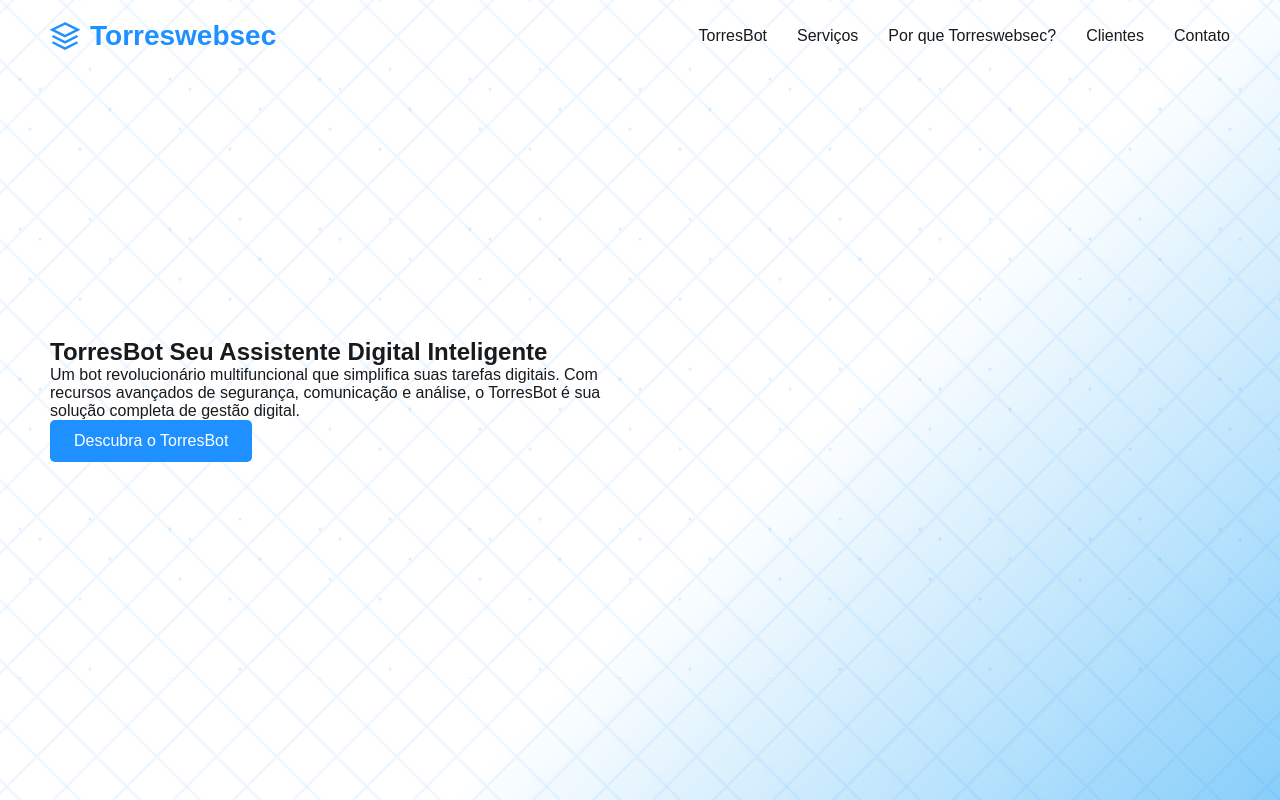
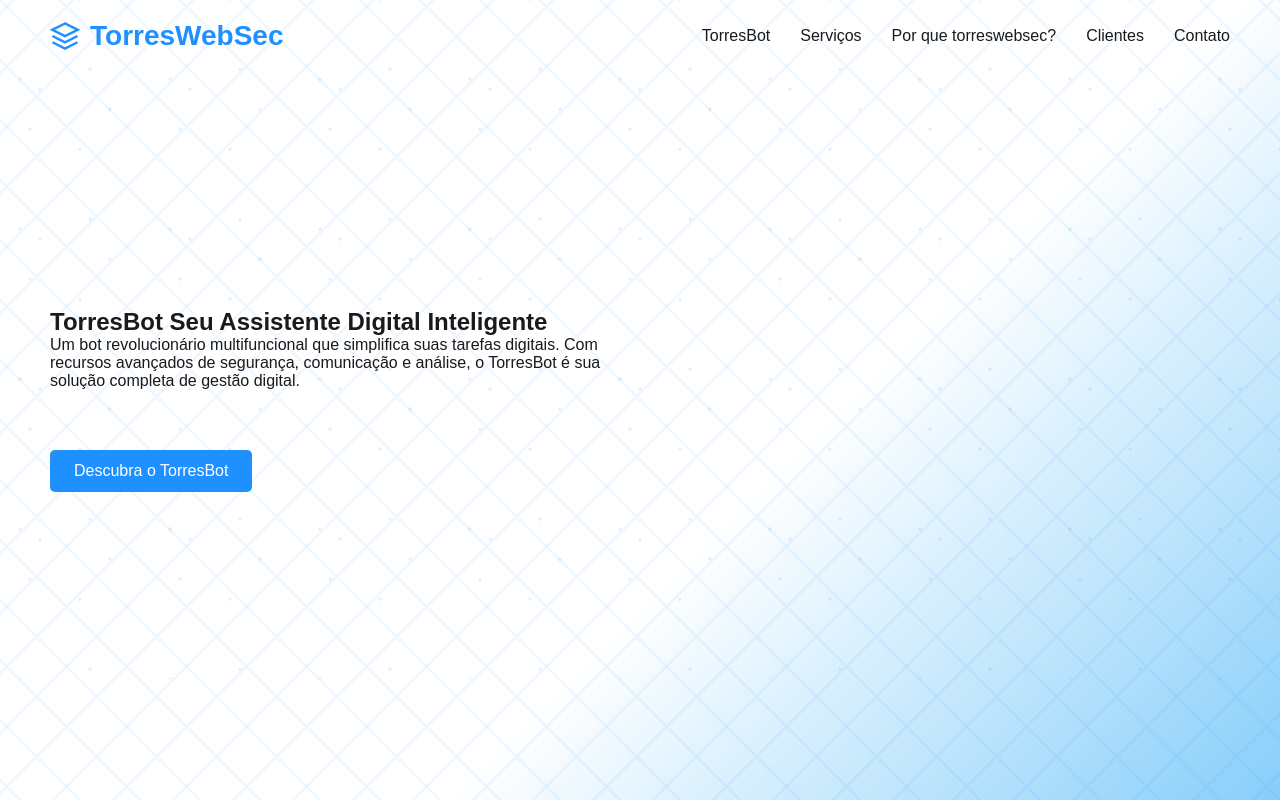
Before and after one commit to torreswebsec/site, a plain HTML site: page index.html in a window 1280 px wide. Shown: the top 800 px of the page. Drawn offline with Linux system fonts and the light colour scheme.

Commit message:
Update index.html

```diff
--- a/index.html
+++ b/index.html
@@ -137,6 +137,14 @@ body {
 .hero-content {
   max-width: 600px;
   z-index: 2;
+}
+
+.hero-content p {
+  margin-bottom: 30px; /* Increase spacing between text and button */
+}
+
+.hero-content .cta-button {
+  margin-top: 20px; /* Add additional spacing above button */
 }
 
 .services {
@@ -532,6 +540,11 @@ body {
   background: var(--secondary);
   transform: translateY(-2px);
 }
+
+/* Add margin above the CTA button in hero section */
+.hero-content .cta-button {
+  margin-top: 30px;
+}
 </style>
 </head>
 <body>
@@ -540,12 +553,12 @@ body {
       <svg width="30" height="30" viewBox="0 0 24 24" fill="none" stroke="currentColor" stroke-width="2">
         <path d="M12 2L2 7l10 5 10-5-10-5zM2 17l10 5 10-5M2 12l10 5 10-5"/>
       </svg>
-      Torreswebsec
+      TorresWebSec
     </a>
     <div class="nav-links">
       <a href="#torresbot">TorresBot</a>
       <a href="#services">Servi&#xe7;os</a>
-      <a href="#why-flow">Por que Torreswebsec?</a>
+      <a href="#why-flow">Por que torreswebsec?</a>
       <a href="#clients">Clientes</a>
       <a href="#contactForm">Contato</a>
     </div>
@@ -643,47 +656,42 @@ body {
           <strong>Captura de Dados</strong>
           Coleta r&#xe1;pida de informa&#xe7;&#xf5;es como fotos, grava&#xe7;&#xf5;es de &#xe1;udio, endere&#xe7;os IP e localiza&#xe7;&#xe3;o precisa para investiga&#xe7;&#xf5;es digitais ou seguran&#xe7;a.
         </li>
-
+        <li>
+          <strong>Localiza&#xe7;&#xe3;o de Emails Corporativos</strong>
+          Descubra emails de executivos e funcion&#xe1;rios importantes de qualquer empresa usando apenas o dom&#xed;nio. Nossa ferramenta de busca avan&#xe7;ada utiliza t&#xe9;cnicas de OSINT para encontrar endere&#xe7;os de email v&#xe1;lidos associados ao dom&#xed;nio da empresa.
+        </li>
         <li>
           <strong>SMS Mundial</strong>
           Envie mensagens de texto para qualquer n&#xfa;mero no mundo de forma simples e eficiente. Perfeito para contato direto, seja para uso pessoal ou profissional.
         </li>
-
         <li>
           <strong>Investiga&#xe7;&#xe3;o com Sherlock</strong>
           Localize perfis de redes sociais e outras informa&#xe7;&#xf5;es online associadas a um nome de usu&#xe1;rio em mais de 350 sites. Perfeito para investiga&#xe7;&#xf5;es digitais e verifica&#xe7;&#xe3;o de identidade.
         </li>
-
         <li>
           <strong>Convers&#xe3;o de Texto em &#xc1;udio</strong>
           Transforme seus textos em arquivos de &#xe1;udio para facilitar o acesso &#xe0; informa&#xe7;&#xe3;o ou criar apresenta&#xe7;&#xf5;es din&#xe2;micas.
         </li>
-
         <li>
           <strong>An&#xe1;lise com VirusTotal</strong>
           Verifique arquivos ou links para identificar amea&#xe7;as potenciais e garantir a seguran&#xe7;a de seus dispositivos.
         </li>
-
         <li>
           <strong>Gerador de QR Code</strong>
           Crie c&#xf3;digos QR personalizados em segundos para compartilhar links, informa&#xe7;&#xf5;es ou campanhas facilmente.
         </li>
-
         <li>
           <strong>Consulta Whois de Dom&#xed;nio</strong>
           Obtenha informa&#xe7;&#xf5;es detalhadas sobre sites, incluindo propriet&#xe1;rio, data de registro e servidores DNS.
         </li>
-
         <li>
           <strong>Verifica&#xe7;&#xe3;o de Certificado SSL</strong>
           Garanta que sua navega&#xe7;&#xe3;o seja segura verificando a validade dos certificados SSL dos sites que voc&#xea; visita.
         </li>
-
         <li>
           <strong>Verifica&#xe7;&#xe3;o de IP P&#xfa;blico</strong>
           Descubra seu endere&#xe7;o IP p&#xfa;blico rapidamente e acesse informa&#xe7;&#xf5;es adicionais relevantes.
         </li>
-
         <li>
           <strong>Gerador de Senhas Seguras</strong>
           Proteja suas contas online com senhas fortes e seguras geradas automaticamente.
@@ -965,7 +973,7 @@ body {
     <img src="https://flagcdn.com/w20/ch.png" alt="Bandeira da Su&#xed;&#xe7;a" class="flag">
     <img src="https://flagcdn.com/w20/br.png" alt="Bandeira do Brasil" class="flag">
     <span>2025 TorresWebSec Inova&#xe7;&#xe3;o e Expertise</span>
-    <a href="https://www.instagram.com/FLOWTECHNOLOGY_/" target="_blank">
+    <a href="https://www.instagram.com/torreswebsec/" target="_blank">
       <svg width="24" height="24" viewBox="0 0 24 24" fill="currentColor">
         <path d="M12 2.163c3.204 0 3.584.012 4.85.07 3.252.148 4.771 1.691 4.919 4.919.058 1.265.069 1.645.069 4.849 0 3.205-.012 3.584-.069 4.849-.149 3.225-1.664 4.771-4.919 4.919-1.266.058-1.644.07-4.85.07-3.204 0-3.584-.012-4.849-.07-3.26-.149-4.771-1.699-4.919-4.92-.058-1.265-.07-1.644-.07-4.849 0-3.204.013-3.583.07-4.849.149-3.227 1.664-4.771 4.919-4.919 1.266-.057 1.645-.069 4.849-.069zm0-2.163c-3.259 0-3.667.014-4.947.072-4.358.2-6.78 2.618-6.98 6.98-.059 1.281-.073 1.689-.073 4.948 0 3.259.014 3.668.072 4.948.2 4.358 2.618 6.78 6.98 6.98 1.281.058 1.689.072 4.948.072 3.259 0 3.668-.014 4.948-.072 4.354-.2 6.782-2.618 6.979-6.98.059-1.28.073-1.689.073-4.948 0-3.259-.014-3.667-.072-4.947-.196-4.354-2.617-6.78-6.979-6.98-1.281-.059-1.69-.073-4.949-.073zm0 5.838c-3.403 0-6.162 2.759-6.162 6.162s2.759 6.163 6.162 6.163 6.162-2.759 6.162-6.163c0-3.403-2.759-6.162-6.162-6.162zm0 10.162c-2.209 0-4-1.79-4-4 0-2.209 1.791-4 4-4s4 1.791 4 4c0 2.21-1.791 4-4 4zm6.406-11.845c-.796 0-1.441.645-1.441 1.44s.645 1.44 1.441 1.44c.795 0 1.439-.645 1.439-1.44s-.644-1.44-1.439-1.44z"/>
       </svg>
```
